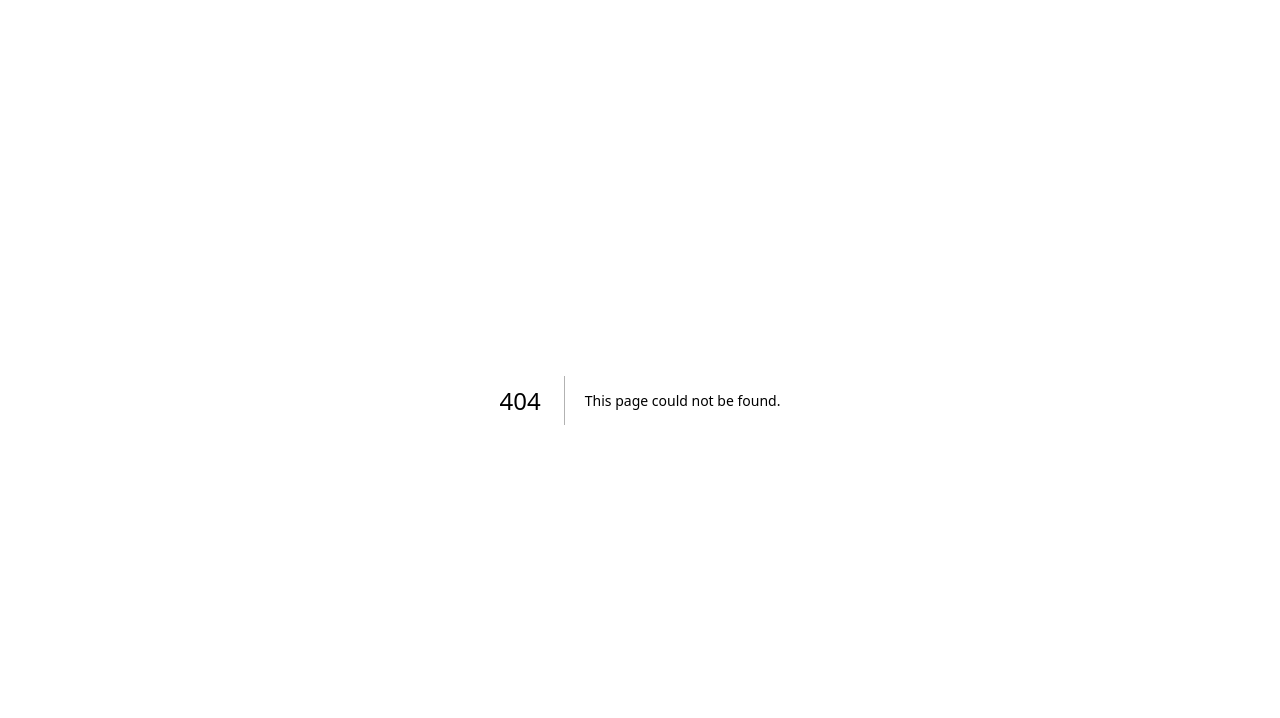
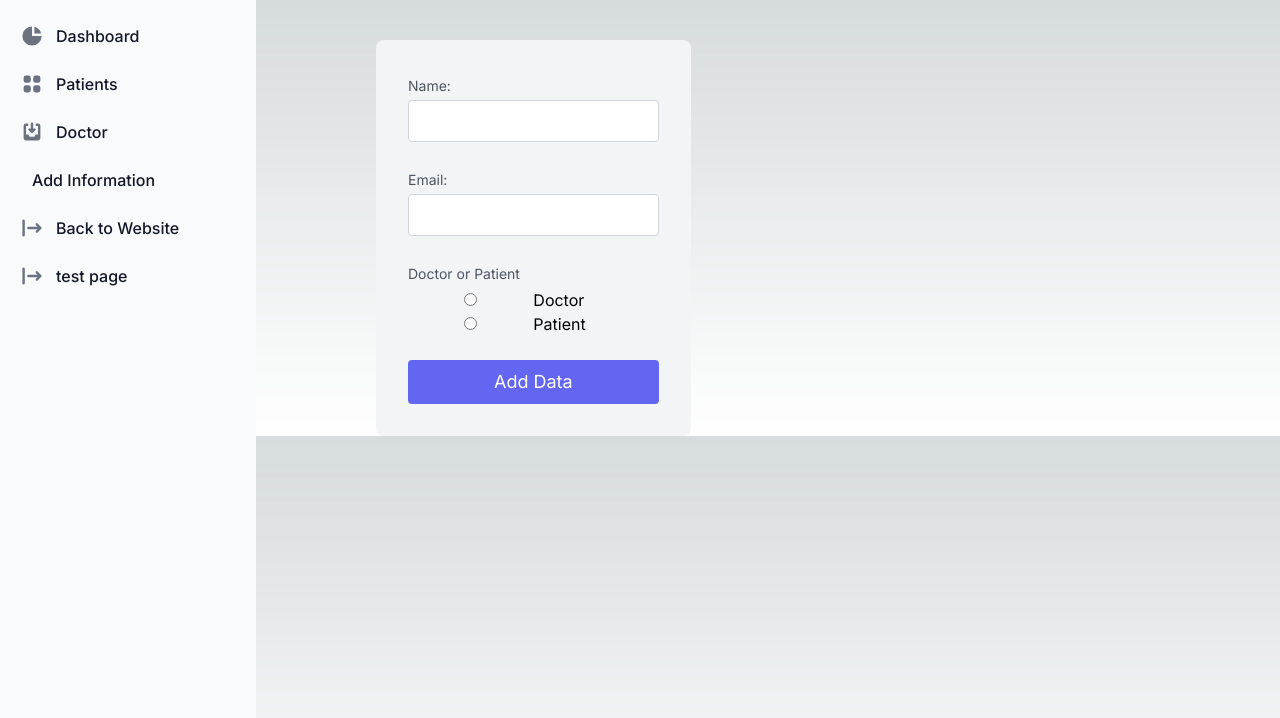
Before and after one commit to tajamulali86/freedoctorconsultation, a Next.js app: page /add in a window 1280 px wide. Before the commit this address had no page. Shown: the top 718 px of the page. Built offline with nearby package versions, Linux system fonts and the light colour scheme.

Commit message:
eddited, edit to add

```diff
--- a/src/components/postapi.js
+++ b/src/components/postapi.js
@@ -1,42 +1,42 @@
 "use client"
-
 import { useState } from 'react';
 
 function AddtoApi() {
   const [formData, setFormData] = useState({
     name: '',
     email: '',
-    role:'',
+    role: '',
   });
-
 
   const handleInputChange = (e) => {
     setFormData({
       ...formData,
-      [e.target.name]: e.target.value
+      [e.target.name]: e.target.value,
     });
   };
 
   const handleSubmit = async (e) => {
     e.preventDefault();
 
-
     try {
-      const response = await fetch(`http://localhost:8000/api/patients`, {
+      const url = `http://localhost:8000/api/${formData.role}`;
+      const response = await fetch(url, {
         method: 'POST',
         headers: {
-          'Content-Type': 'application/json'
+          'Content-Type': 'application/json',
         },
-        body: JSON.stringify(formData)
+        body: JSON.stringify(formData),
       });
 
       if (response.ok) {
         // Data added successfully
-        // Perform any necessary actions or show a success messeage
+        // Perform any necessary actions or show a success message
         console.log('Data added successfully');
-        empty=()=>setFormData({
-          name: "",email:""
-        })
+        setFormData({
+          name: '',
+          email: '',
+          role: '',
+        });
       } else {
         // Handle error case
         console.log('Failed to add data');
@@ -48,30 +48,66 @@ function AddtoApi() {
 
   return (
     <div className='container px-10 py-0 mx-auto mt-10 flex flex-wrap items-center'>
-      <form onSubmit={handleSubmit} className=" bg-gray-100 rounded-lg p-8 flex flex-col  w-1/3 mt-10 md:mt-0 mx-20">
+      <form
+        onSubmit={handleSubmit}
+        className='bg-gray-100 rounded-lg p-8 flex flex-col w-1/3 mt-10 md:mt-0 mx-20'
+      >
         <label className='leading-7 text-sm text-gray-600'>
           Name:
-          <input type="text" name="name" value={formData.name} onChange={handleInputChange}  className='w-full bg-white rounded border border-gray-300 focus:border-indigo-500 focus:ring-2 focus:ring-indigo-200 text-base outline-none text-gray-700 py-1 px-3 leading-8 transition-colors duration-200 ease-in-out'/>
+          <input
+            type='text'
+            name='name'
+            value={formData.name}
+            onChange={handleInputChange}
+            className='w-full bg-white rounded border border-gray-300 focus:border-indigo-500 focus:ring-2 focus:ring-indigo-200 text-base outline-none text-gray-700 py-1 px-3 leading-8 transition-colors duration-200 ease-in-out'
+          />
         </label>
         <br />
 
         <label className='leading-7 text-sm text-gray-600'>
           Email:
-          <input type="text" name="email" value={formData.email} onChange={handleInputChange}  className='w-full bg-white rounded border border-gray-300 focus:border-indigo-500 focus:ring-2 focus:ring-indigo-200 text-base outline-none text-gray-700 py-1 px-3 leading-8 transition-colors duration-200 ease-in-out'/>
+          <input
+            type='text'
+            name='email'
+            value={formData.email}
+            onChange={handleInputChange}
+            className='w-full bg-white rounded border border-gray-300 focus:border-indigo-500 focus:ring-2 focus:ring-indigo-200 text-base outline-none text-gray-700 py-1 px-3 leading-8 transition-colors duration-200 ease-in-out'
+          />
         </label>
 
         <br />
-        <label className='leading-7 text-sm text-gray-600'>
-Doctor or Patient
-        </label>
+        <label className='leading-7 text-sm text-gray-600'>Doctor or Patient</label>
         <div>
-         <input type="radio" id="html" name="role" value="doctors" className='w-1/2 bg-white rounded border border-gray-300 focus:border-indigo-500 focus:ring-2 focus:ring-indigo-200 text-base outline-none text-gray-700 py-1 px-3 leading-8 transition-colors duration-200 ease-in-out'/>
- <label htmlFor="html">Doctor</label><br/>
- <input type="radio" id="css" name="role" value="patients" className='w-1/2 bg-white rounded border border-gray-300 focus:border-indigo-500 focus:ring-2 focus:ring-indigo-200 text-base outline-none text-gray-700 py-1 px-3 leading-8 transition-colors duration-200 ease-in-out'/>
- <label htmlForfor="css">Patient</label><br/>
-     <br/>
-     </div>
-        <button type="submit" className='text-white bg-indigo-500 border-0 py-2 px-8 focus:outline-none hover:bg-indigo-600 rounded text-lg' >Add Data</button>
+          <input
+            type='radio'
+            id='doctors'
+            name='role'
+            value='doctors'
+            checked={formData.role === 'doctors'}
+            onChange={handleInputChange}
+            className='w-1/2 bg-white rounded border border-gray-300 focus:border-indigo-500 focus:ring-2 focus:ring-indigo-200 text-base outline-none text-gray-700 py-1 px-3 leading-8 transition-colors duration-200 ease-in-out'
+          />
+          <label htmlFor='doctors'>Doctor</label>
+          <br />
+          <input
+            type='radio'
+            id='patients'
+            name='role'
+            value='patients'
+            checked={formData.role === 'patients'}
+            onChange={handleInputChange}
+            className='w-1/2 bg-white rounded border border-gray-300 focus:border-indigo-500 focus:ring-2 focus:ring-indigo-200 text-base outline-none text-gray-700 py-1 px-3 leading-8 transition-colors duration-200 ease-in-out'
+          />
+          <label htmlFor='patients'>Patient</label>
+          <br />
+          <br />
+        </div>
+        <button
+          type='submit'
+          className='text-white bg-indigo-500 border-0 py-2 px-8 focus:outline-none hover:bg-indigo-600 rounded text-lg'
+        >
+          Add Data
+        </button>
       </form>
     </div>
   );
--- a/src/components/sidebar.js
+++ b/src/components/sidebar.js
@@ -60,7 +60,7 @@ export default function Sidebar() {
               <path d="M12 2.252A8.014 8.014 0 0117.748 8H12V2.252z" />
             </svg>} />
 
-            <Sidelink href="/patients" linkto="Patient" svg={<svg
+            <Sidelink href="/patients" linkto="Patients" svg={<svg
               aria-hidden="true"
               className="flex-shrink-0 w-6 h-6 text-gray-500 transition duration-75 dark:text-gray-400 group-hover:text-gray-900 dark:group-hover:text-white"
               fill="currentColor"
@@ -85,7 +85,7 @@ export default function Sidebar() {
                 linkto={"Doctor"}
                 href={"/doctor"}   />
 
-            <Sidelink linkto={"Edit Information"} href={"/edit"}/>
+            <Sidelink linkto={"Add Information"} href={"/add"}/>
 
             {/*<li>
               <a
```
Also changed, not shown: src/app/(dashboard)/add/page.js (renamed from src/app/(dashboard)/edit/page.js).
